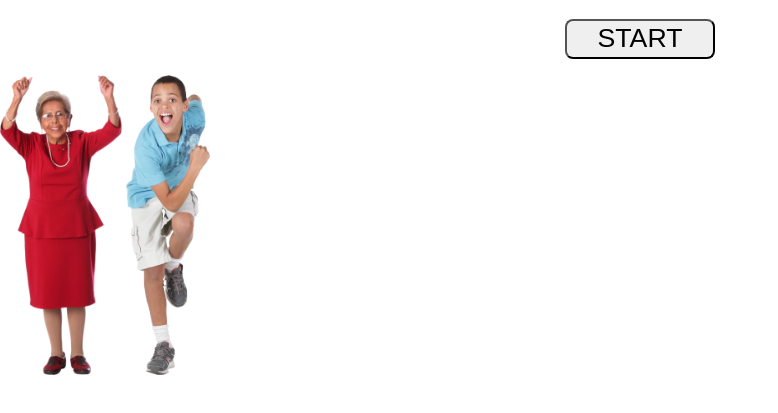
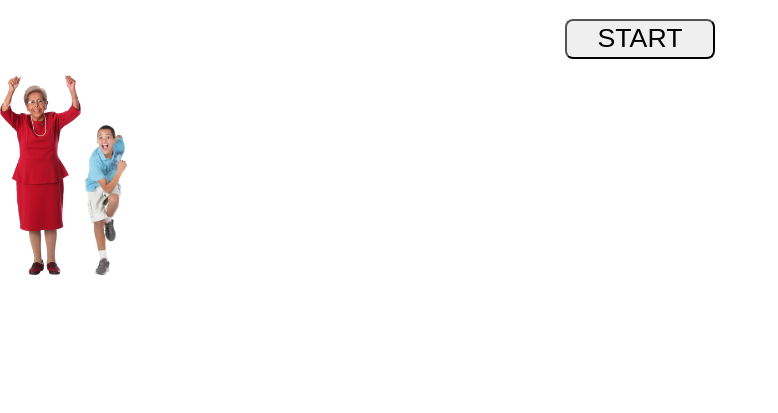
Before and after one commit to ota-kazuya/ota-kazuya.fnde01, a plain HTML site: page index.html in a window 1280 px wide. Shown: the part 61-474 px from the top of the page, without its empty margins (0-778 px from the left). Drawn offline with Linux system fonts and the light colour scheme.

Commit message:
Update style.css

```diff
--- a/style.css
+++ b/style.css
@@ -1,11 +1,4 @@
-/* .backgrd {
-    width: 100%;
-    height: 100%;
-    background-image: url('/image/space.jpg');
-    background-position: left top;
-	background-repeat: no-repeat;
-    background-size: cover;
-} */
+
 .battleArea {
     width: 100%;
     height: 500px;
@@ -14,12 +7,12 @@
 #avoidImage {
     position: relative;
     width: auto;
-    height: 300px;
+    height: 150px;
 }
 #randomImage {
     position: relative;
     width: auto;
-    height: 300px;
+    height: 200px;
 }
 body {
     margin: 0;
@@ -37,15 +30,3 @@ button {
     height: 40px;
     width: 150px;
 }
-
-/* img {
-    position: absolute;
-    width: auto;
-    height: 200px;
-    transition: transform 1s ease;
-/* }
-
-div {
-    width: 100%;
-    height: 100%;
-}
```
